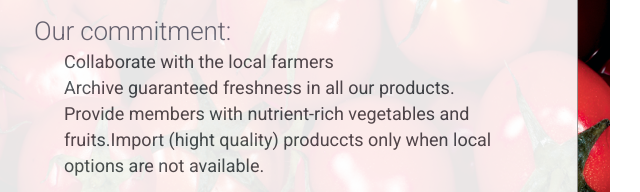
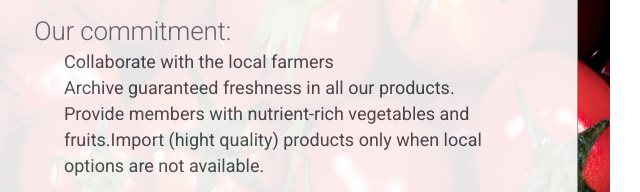
Before and after one commit to captainflo/interview-aeropost, a plain HTML site: page index.html in a window 1280 px wide. Shown: the part 2571-2763 px from the top of the page, 585-1225 px from the left. Drawn offline with nearby package versions, Linux system fonts and the light colour scheme.

Commit message:
fix mispelling word

```diff
--- a/index.html
+++ b/index.html
@@ -97,7 +97,7 @@
             <li>Collaborate with the local farmers</li>
             <li>Archive guaranteed freshness in all our products.</li>
             <li>Provide members with nutrient-rich vegetables and</li>
-            <li>fruits.Import (hight quality) produccts only when local</li>
+            <li>fruits.Import (hight quality) products only when local</li>
             <li>options are not available.</li>
           </ul>
           <ul>
```
